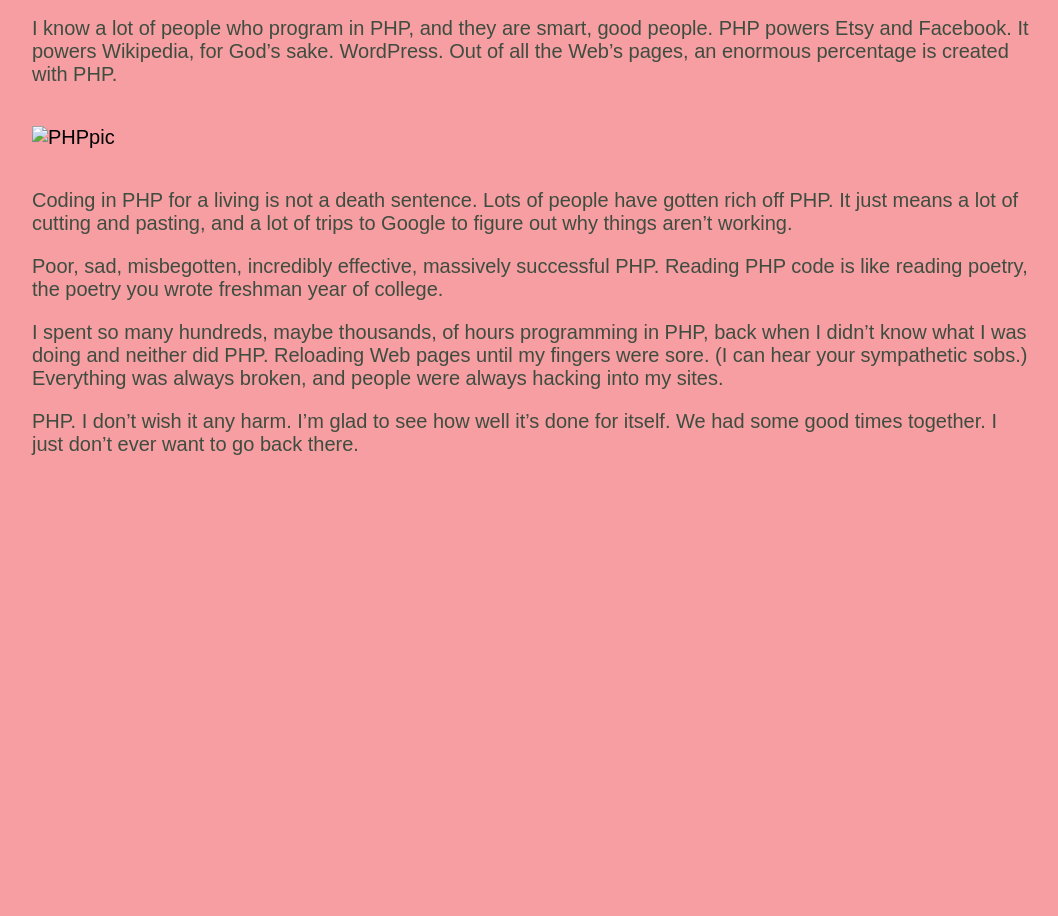
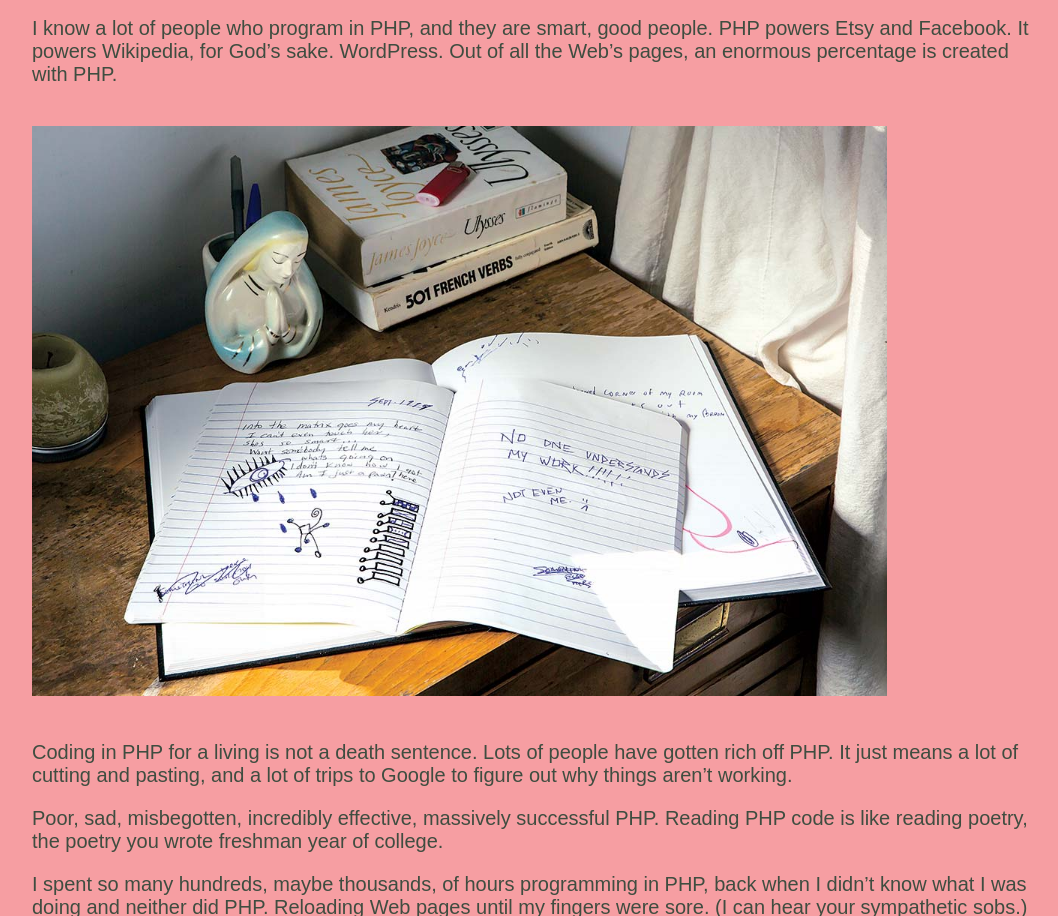
Before and after one commit to danakurniawan11/finalcompilation, a plain HTML site: page Project_1/Part4.html in a window 1280 px wide. Shown: the part 2644-3560 px from the top of the page, without its empty margins (108-1166 px from the left). Before the commit the page ends 3143 px from the top, so only its background shows below. Drawn offline with Linux system fonts and the light colour scheme; a web font is replaced by a local one.

Commit message:
third commit

```diff
--- a/Project_1/Part4.html
+++ b/Project_1/Part4.html
@@ -91,7 +91,7 @@
 
   <p>I know a lot of people who program in PHP, and they are smart, good people. PHP powers Etsy and Facebook. It powers Wikipedia, for God’s sake. WordPress. Out of all the Web’s pages, an enormous percentage is created with PHP.</p>
 
-  <img src="PHP.jpg" alt="PHPpic" width="855" height="570">
+  <img src="PHPpic.jpg" alt="PHPpic" width="855" height="570">
 
   <p>Coding in PHP for a living is not a death sentence. Lots of people have gotten rich off PHP. It just means a lot of cutting and pasting, and a lot of trips to Google to figure out why things aren’t working.
 
```
